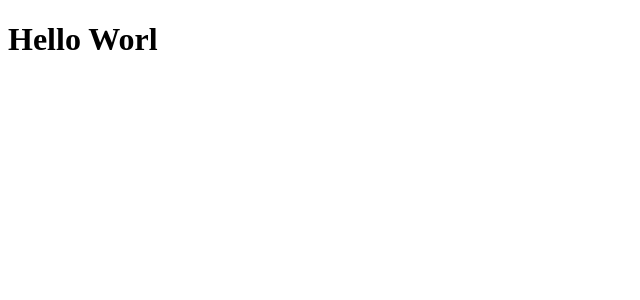
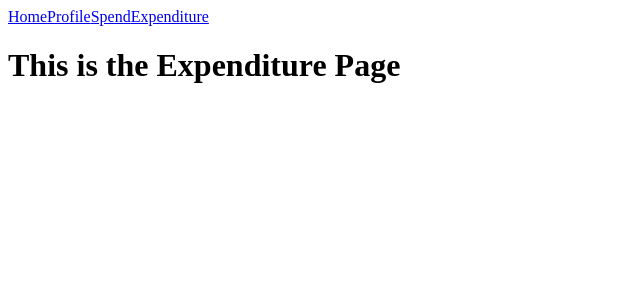
Before and after one commit to JasonFung6/frontend-budget-tracker, a React (Create React App) app: page /expenditure in a window 1280 px wide. Shown: the top 300 px of the page, without its empty margins (0-640 px from the left). Built offline with nearby package versions, Linux system fonts and the light colour scheme.

Commit message:
setup of initial components and simple navbar navigation

```diff
--- a/package.json
+++ b/package.json
@@ -7,6 +7,7 @@
     "node-sass": "^4.13.1",
     "react": "^17.0.1",
     "react-dom": "^17.0.1",
+    "react-router-dom": "^5.2.0",
     "react-scripts": "4.0.0"
   },
   "scripts": {
--- a/src/App.js
+++ b/src/App.js
@@ -1,6 +1,7 @@
 import React from 'react'
 import { BrowserRouter, Switch, Route } from 'react-router-dom'
 
+import NavBar from './common/NavBar'
 import Home from './components/Home'
 import Profile from './components/Profile'
 import Expenditure from './components/Expenditure'
@@ -8,7 +9,18 @@ import SpendInput from './components/SpendInput'
 
 const App = () => {
   return (
-    <h1>Hello Worl</h1>
+    <BrowserRouter>
+      <NavBar />
+      <Switch>
+        <Route exact path='/' component={Home} />
+        <Route path='/profile' component={Profile} />
+        <Route path='/spend' component={SpendInput} />
+        <Route path='/expenditure' component={Expenditure} />
+
+      </Switch>
+
+    </BrowserRouter>
+
   )
 }
 
--- a/src/common/NavBar.js
+++ b/src/common/NavBar.js
@@ -0,0 +1,23 @@
+import React from 'react'
+import { Link, withRouter } from 'react-router-dom'
+
+const NavBar = () => {
+
+  // const [navBarActive, setnavBarActive] = React.useState(false)
+
+  // const toggleNavBar = () => {
+  //   return setnavBarActive(!navBarActive)
+  // }
+
+  return (
+    <nav className='navbar'>
+      <Link to='/'>Home</Link>
+      <Link to='/profile'>Profile</Link>
+      <Link to='/spend'>Spend</Link>
+      <Link to='/expenditure'>Expenditure</Link>
+    </nav>
+
+  )
+}
+
+export default withRouter(NavBar)
--- a/src/components/Expenditure.js
+++ b/src/components/Expenditure.js
@@ -0,0 +1,9 @@
+import React from 'react'
+
+const Expenditure = () => {
+  return (
+    <h1>This is the Expenditure Page</h1>
+  )
+}
+
+export default Expenditure
--- a/src/components/Profile.js
+++ b/src/components/Profile.js
@@ -0,0 +1,9 @@
+import React from 'react'
+
+const Profile = () => {
+  return (
+    <h1>This is the profile component</h1>
+  )
+}
+
+export default Profile
--- a/src/components/SpendInput.js
+++ b/src/components/SpendInput.js
@@ -0,0 +1,9 @@
+import React from 'react'
+
+const SpendInput = () => {
+  return (
+    <h1>This is where you input spend</h1>
+  )
+}
+
+export default SpendInput
```
Also changed, not shown: 1 other file (tests, documents, lock files or other folders).
